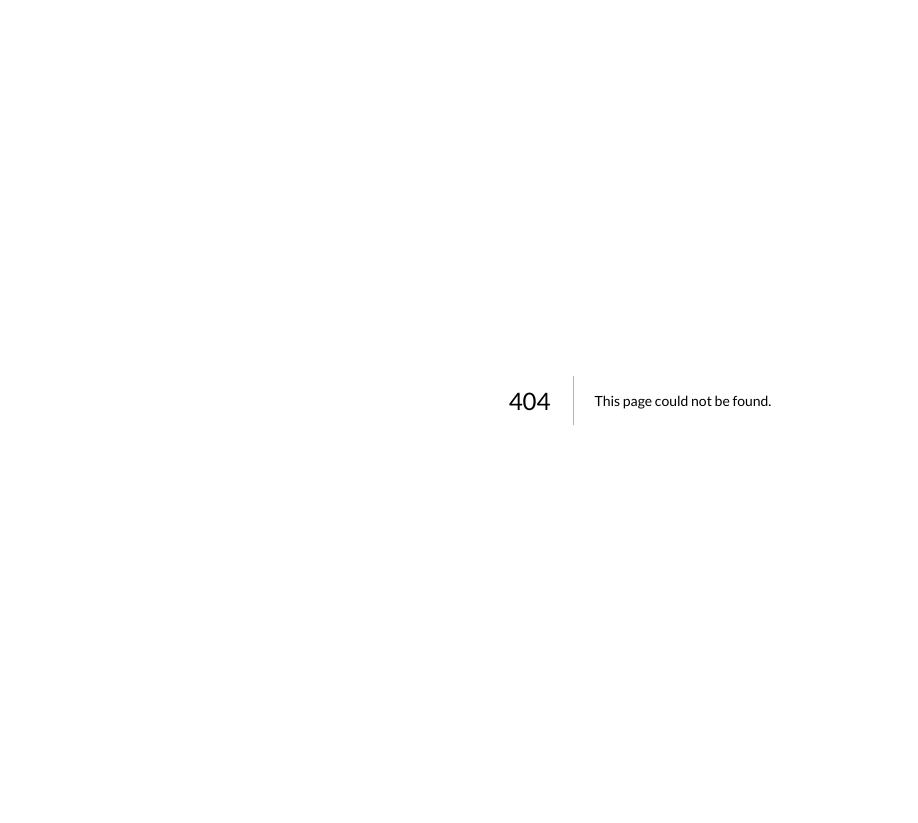
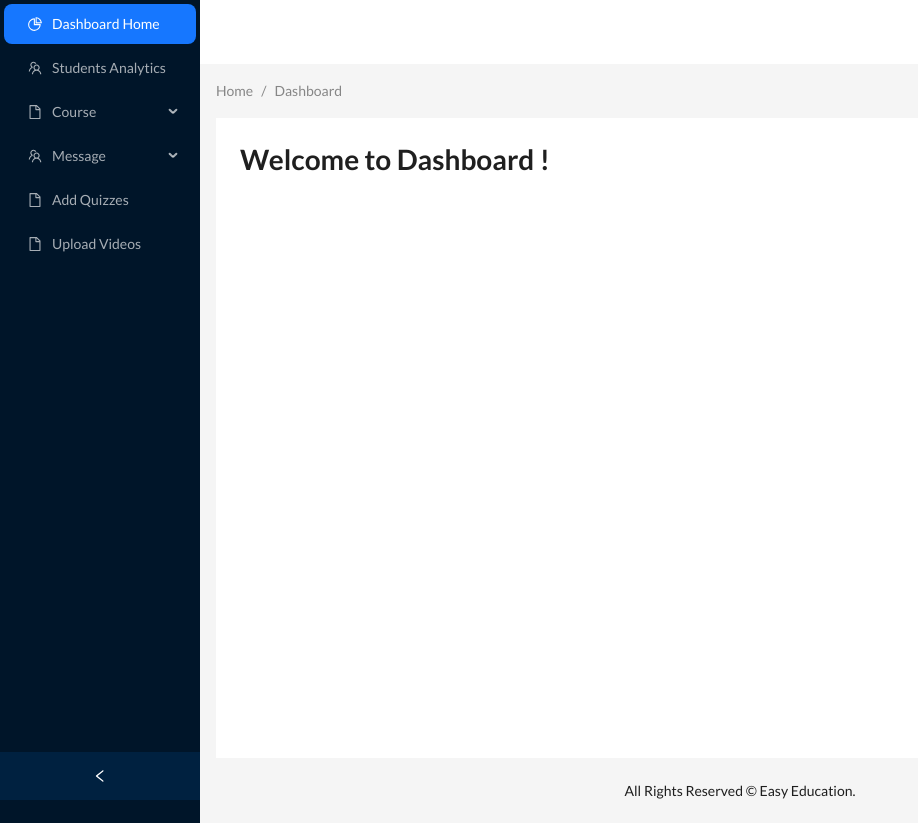
Before and after one commit to Ankan112/goZayaan-frontend, a Next.js app: page /dashboard in a window 1280 px wide. Before the commit this address had no page. Shown: the whole page, without its empty margins (0-918 px from the left). Before the commit the page ends 800 px from the top, so only its background shows below. Built offline with nearby package versions, Linux system fonts and the light colour scheme.

Commit message:
dashboard & 404 page desing

```diff
--- /dev/null
+++ b/src/components/layout/DashboardLayout.js
@@ -0,0 +1,112 @@
+import React, { useState } from "react";
+import {
+  DesktopOutlined,
+  FileOutlined,
+  PieChartOutlined,
+  TeamOutlined,
+  UserOutlined,
+} from "@ant-design/icons";
+import { Breadcrumb, Button, Layout, Menu, theme } from "antd";
+import Link from "next/link";
+const { Header, Content, Footer, Sider } = Layout;
+function getItem(label, key, icon, children) {
+  return {
+    key,
+    icon,
+    children,
+    label,
+  };
+}
+const items = [
+  getItem("Dashboard Home", "1", <PieChartOutlined />),
+  getItem("Students Analytics", "2", <TeamOutlined />),
+  getItem("Course", "sub1", <FileOutlined />, [
+    getItem("All Course", "3"),
+    getItem("Create Course", "4"),
+    getItem("Update Course", "5"),
+    getItem("Delete Course", "6"),
+  ]),
+  getItem("Message", "sub2", <TeamOutlined />, [
+    getItem("Students", "7"),
+    getItem("Instructors", "8"),
+  ]),
+  getItem("Add Quizzes", "9", <FileOutlined />),
+  getItem("Upload Videos", "10", <FileOutlined />),
+];
+const DashboardLayout = ({ children }) => {
+  const [collapsed, setCollapsed] = useState(false);
+  const {
+    token: { colorBgContainer },
+  } = theme.useToken();
+  const handleMenu = (items) => {
+    console.log(items);
+  };
+  return (
+    <Layout
+      style={{
+        minHeight: "100vh",
+      }}
+    >
+      <Sider
+        collapsible
+        collapsed={collapsed}
+        onCollapse={(value) => setCollapsed(value)}
+      >
+        <div className="demo-logo-vertical" />
+        <Menu
+          onClick={() => handleMenu(items)}
+          theme="dark"
+          defaultSelectedKeys={["1"]}
+          mode="inline"
+          items={items}
+        />
+      </Sider>
+      <Layout>
+        <Header
+          style={{
+            padding: 0,
+            background: colorBgContainer,
+          }}
+        />
+
+        <Content
+          style={{
+            margin: "0 16px",
+          }}
+        >
+          <Breadcrumb
+            style={{
+              margin: "16px 0",
+            }}
+          >
+            <Breadcrumb.Item>
+              <Link href={"/"}>Home</Link>
+            </Breadcrumb.Item>
+            <Breadcrumb.Item>
+              <Link href={"/dashboard"}>Dashboard</Link>
+            </Breadcrumb.Item>
+          </Breadcrumb>
+          <div
+            style={{
+              padding: 24,
+              height: "80vh",
+
+              background: colorBgContainer,
+            }}
+          >
+            {children}
+          </div>
+        </Content>
+        {/* </Header> */}
+        <Footer
+          style={{
+            textAlign: "center",
+          }}
+        >
+          All Rights Reserved &copy; Easy Education.
+        </Footer>
+      </Layout>
+    </Layout>
+  );
+};
+export default DashboardLayout;
--- a/src/components/shared/Navbar.jsx
+++ b/src/components/shared/Navbar.jsx
@@ -29,11 +29,11 @@ const Navbar = () => {
                 </span>
               </Link>
               <Link
-                href={"/contact"}
+                href={"/dashboard"}
                 className="no-underline hover:underline flex items-center text-lg cursor-pointer mr-5"
               >
                 <span className="text-black text-lg font-semibold">
-                  Contact
+                  Dashboard
                 </span>
               </Link>
               <Link href={"/login"} className="">
@@ -68,10 +68,10 @@ const Navbar = () => {
             <p className="mb-3 font-medium">Courses</p>
           </Link>
           <Link
-            href={"/home"}
+            href={"/dashboard"}
             className="no-underline hover:underline text-black"
           >
-            <p className="mb-3 font-medium">Contact</p>
+            <p className="mb-3 font-medium">Dashboard</p>
           </Link>
           <Link href={"/login"} className="no-underline text-black">
             <Button type="primary" className="mb-3 font-medium">
--- /dev/null
+++ b/src/pages/dashboard/index.jsx
@@ -0,0 +1,16 @@
+import DashboardLayout from "@/components/layout/DashboardLayout";
+import React from "react";
+
+const Dashboard = () => {
+  return (
+    <div>
+      <h1>Welcome to Dashboard !</h1>
+    </div>
+  );
+};
+
+export default Dashboard;
+
+Dashboard.getLayout = function getLayout(page) {
+  return <DashboardLayout>{page}</DashboardLayout>;
+};
--- /dev/null
+++ b/src/pages/dashboard/students/index.jsx
@@ -0,0 +1,15 @@
+import DashboardLayout from "@/components/layout/DashboardLayout";
+import React from "react";
+
+const Students = () => {
+  return (
+    <div>
+      <h1>students</h1>
+    </div>
+  );
+};
+
+export default Students;
+Students.getLayout = function getLayout(page) {
+  return <DashboardLayout>{page}</DashboardLayout>;
+};
--- a/src/pages/signup/index.jsx
+++ b/src/pages/signup/index.jsx
@@ -6,9 +6,8 @@ import React from "react";
 
 const SingUpPage = () => {
   const handleFormSubmit = (data) => {
-    console.log(data);
+    // console.log(data);
   };
-  // Name is mandatory but label,type and placeholder are optional.
   const fields = [
     { name: "name", label: "Name" },
     { name: "email", label: "Email", type: "email" },
```
Also changed, not shown: src/pages/404.js (added, +24 -0 lines), public/images/notFound.png (added).
